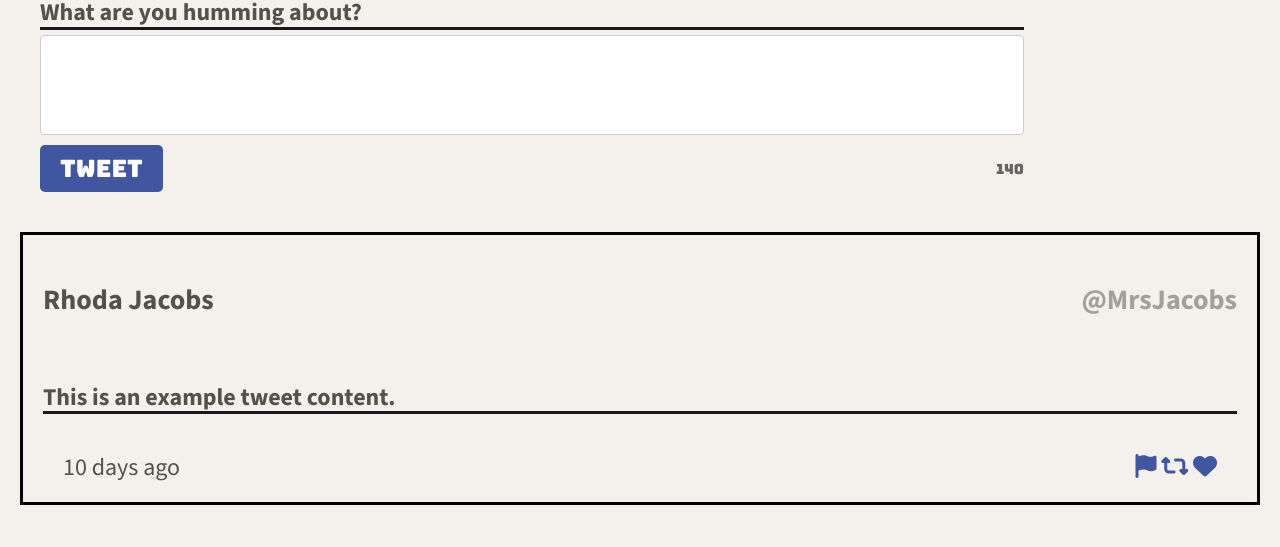
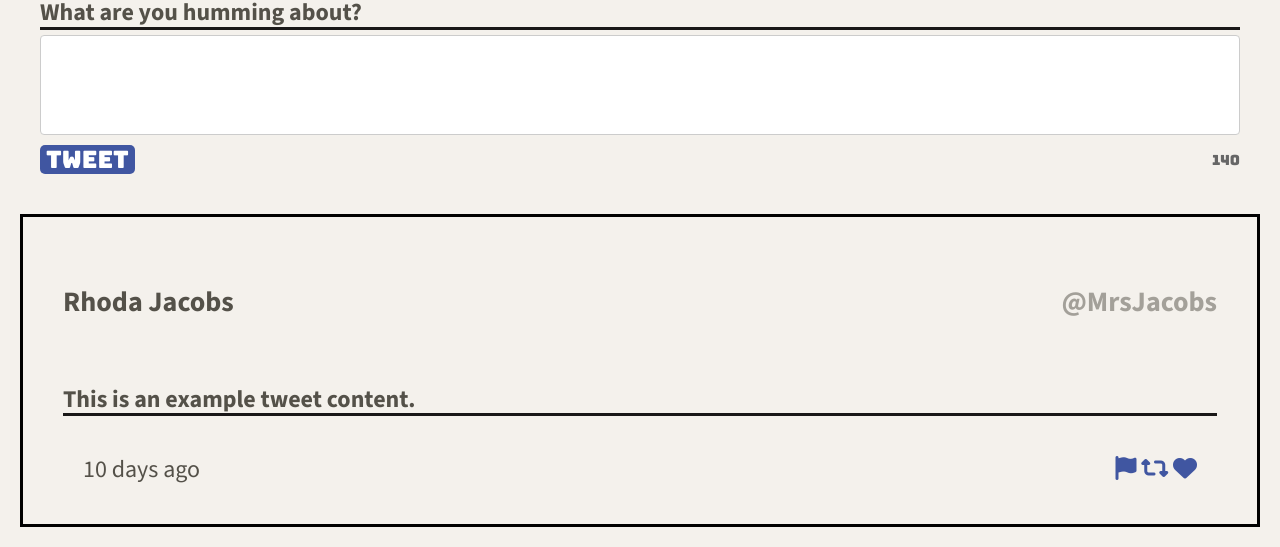
Before and after one commit to DaniyarBazakov/tweeter, a website: page public/index.html in a window 1280 px wide. Shown: the part 647-1194 px from the top of the page. Before the commit the page ends 1172 px from the top, so only its background shows below. Drawn offline with nearby package versions, Linux system fonts and the light colour scheme.

Commit message:
fix new-tweet styling

```diff
--- a/public/index.html
+++ b/public/index.html
@@ -80,7 +80,7 @@
               <h3>Rhoda Jacobs</h3>
               <h3 class="tweet-account">@MrsJacobs</h3>
             </header>
-            <p class>This is an example tweet content.</p>
+            <p class="tweet-text">This is an example tweet content.</p>
             <footer>
               <time>10 days ago</time>
               <div class="footer-icons">
--- a/public/styles/layout.css
+++ b/public/styles/layout.css
@@ -24,7 +24,6 @@ body {
 
 main {
   width: 100%;
-  /* background-color: inherit; */
   background-color: #f4f1ec;
 
   margin-top: 0;
--- a/public/styles/nav.css
+++ b/public/styles/nav.css
@@ -21,7 +21,3 @@ nav i {color: red}
   flex-direction: column;
   align-items: center;
 }
-
-/* .nav-title {
-  font-family: 'Bungee'
-} */
--- a/public/styles/new-tweet.css
+++ b/public/styles/new-tweet.css
@@ -2,7 +2,7 @@
   background-color: #f4f1ec;
   padding: 20px;
   margin: 20px;
-  width: 80%;
+  /* width: 80%; */
 }
 
 .new-tweet h2 {
@@ -45,7 +45,6 @@
   border: none;
   border-radius: 5px;
   color: white;
-  padding: 10px 20px;
   cursor: pointer;
   font-family: 'Bungee';
 }
--- a/public/styles/tweet.css
+++ b/public/styles/tweet.css
@@ -4,6 +4,11 @@ article.tweet {
   display: flex;
   flex-direction: column;
   justify-content: space-between;
+  padding: 20px;
+}
+
+article.tweet:hover {
+
 }
 
 article.tweet header {
@@ -23,7 +28,7 @@ article.tweet footer {
   margin: 20px;
 }
 
-article p {
+.tweet-text {
   border-bottom: solid;
   border-color: #1a1818;
   margin: 20px;
--- a/server/data-files/initial-tweets.json
+++ b/server/data-files/initial-tweets.json
@@ -8,7 +8,7 @@
     "content": {
       "text": "If I have seen further it is by standing on the shoulders of giants"
     },
-    "created_at": 1720548086120
+    "created_at": 1720563654428
   },
   {
     "user": {
@@ -19,6 +19,6 @@
     "content": {
       "text": "Je pense , donc je suis"
     },
-    "created_at": 1720634486120
+    "created_at": 1720650054428
   }
 ]
```
